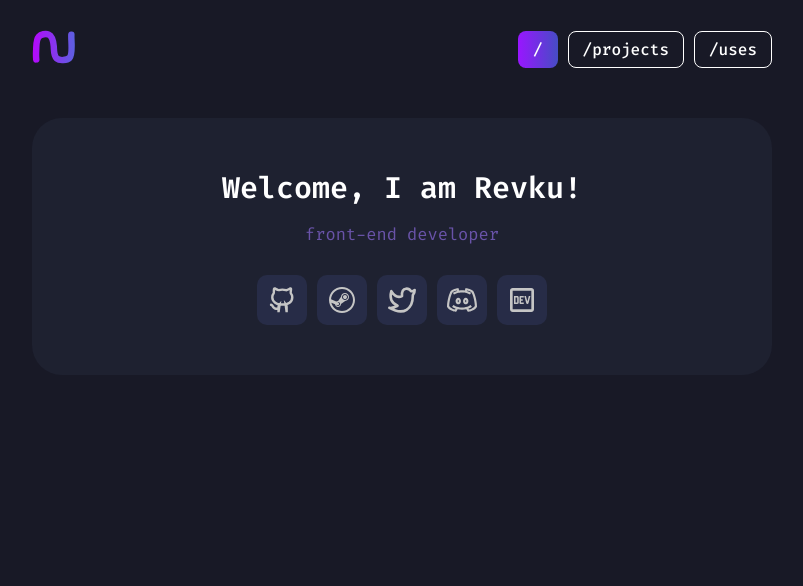
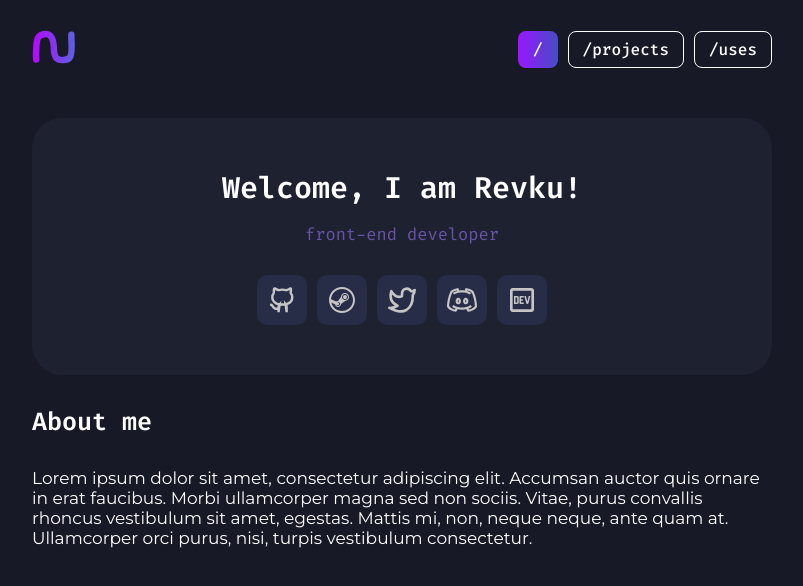
Before and after one commit to 89891383/g, a Gatsby site: page / in a window 1280 px wide. Shown: the whole page, without its empty margins (238-1041 px from the left). Built offline with nearby package versions, Linux system fonts and the light colour scheme; Gatsby itself is replaced by a stand-in of ours.

Commit message:
Add about me section with basic lorem ipsum

```diff
--- /dev/null
+++ b/src/components/organisms/About/About.js
@@ -0,0 +1,14 @@
+import React from 'react'
+import * as styles from './About.module.scss'
+
+import Section from '@templates/SectionTemplate/SectionTemplate'
+
+const About = () => {
+  return (
+    <Section title={"About me"}>
+      <p className={styles.paragraph}>Lorem ipsum dolor sit amet, consectetur adipiscing elit. Accumsan auctor quis ornare in erat faucibus. Morbi ullamcorper magna sed non sociis. Vitae, purus convallis rhoncus vestibulum sit amet, egestas. Mattis mi, non, neque neque, ante quam at. Ullamcorper orci purus, nisi, turpis vestibulum consectetur.</p>
+    </Section>
+  )
+}
+
+export default About
--- /dev/null
+++ b/src/components/organisms/About/About.module.scss
@@ -0,0 +1,4 @@
+.paragraph {
+  font-size: 17px;
+  margin-top: 30px;
+}
--- /dev/null
+++ b/src/components/templates/SectionTemplate/Section.module.scss
@@ -0,0 +1,9 @@
+.wrapper {
+  padding: 30px 0;
+}
+
+.title {
+  font-family: "Fira Code";
+  font-size: 25px;
+  font-weight: 600;
+}
--- /dev/null
+++ b/src/components/templates/SectionTemplate/SectionTemplate.js
@@ -0,0 +1,13 @@
+import React from 'react'
+import * as styles from './Section.module.scss'
+
+const SectionTemplate = ({title, children}) => {
+  return (
+      <div className={styles.wrapper}>
+          <h2 className={styles.title}>{title}</h2>
+          {children}
+      </div>
+  )
+}
+
+export default SectionTemplate
--- a/src/pages/index.js
+++ b/src/pages/index.js
@@ -1,12 +1,15 @@
 import React from 'react'
 import { SEO } from '@components/SEO'
+
 import PageTemplate from '@templates/PageTemplate/PageTemplate'
 import Header from '@organisms/Header/Header'
+import About from '@organisms/About/About'
 
 const IndexPage = () => {
   return (
     <PageTemplate>
-      <Header />
+        <Header />
+        <About />
     </PageTemplate>
   )
 }
```
